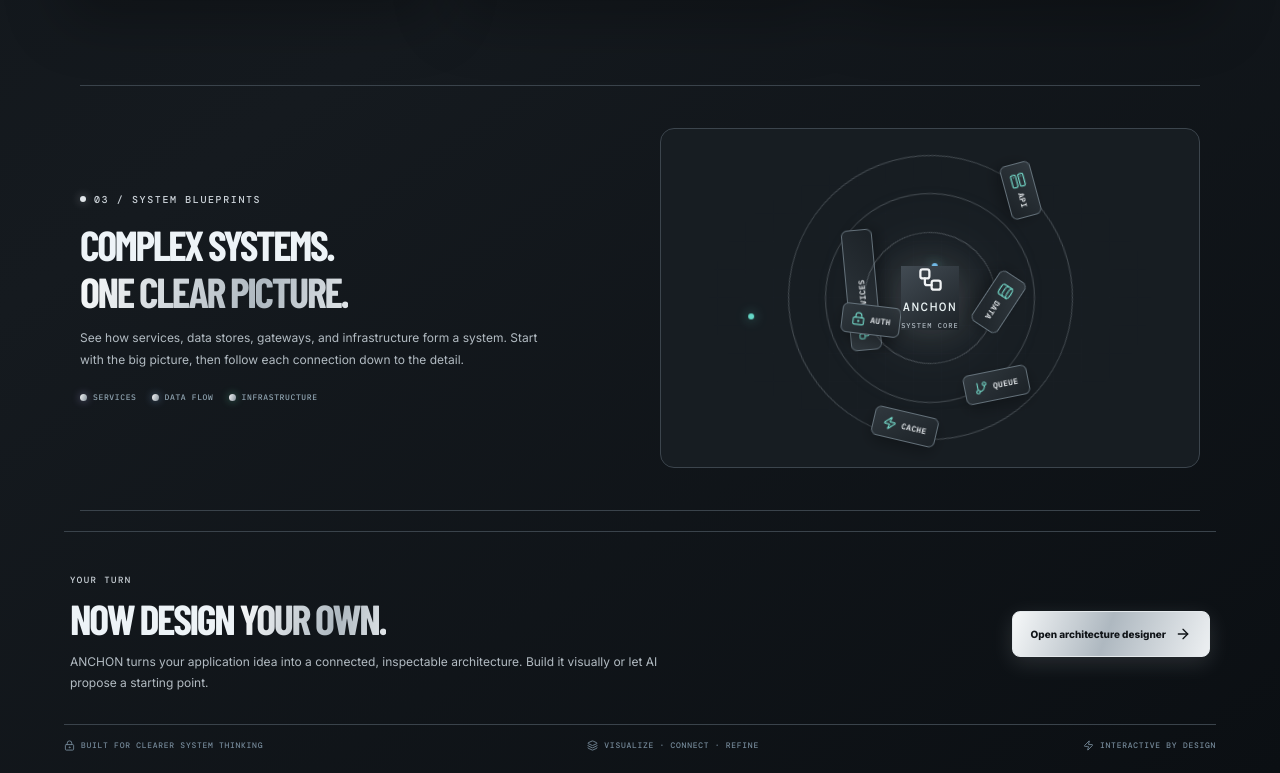
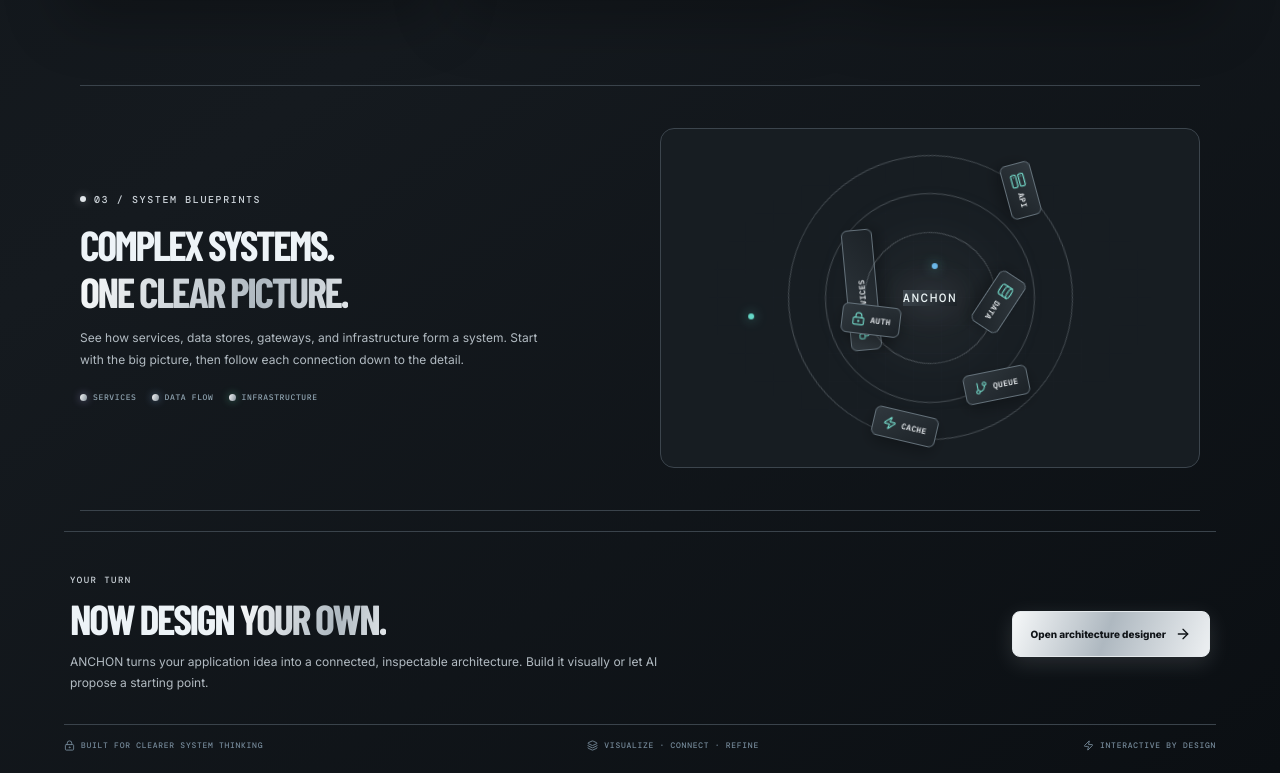
Before and after one commit to raghul0610/breachx, a React (Vite) app: page / in a window 1280 px wide. Shown: the part 1560-2333 px from the top of the page. Built offline with nearby package versions, Linux system fonts and the light colour scheme; no server answers; a web font is replaced by a local one.

Commit message:
style: simplify architecture core to ANCHON wordmark

```diff
--- a/src/components/InteractiveArchitectureLanding.tsx
+++ b/src/components/InteractiveArchitectureLanding.tsx
@@ -190,7 +190,7 @@ export function InteractiveArchitectureLanding({ onOpenDesigner }: { onOpenDesig
           <div className="iad-spiral-ring iad-spiral-ring-outer"><span className="iad-spiral-node iad-spiral-node-api"><Server size={15} /> API</span><span className="iad-spiral-node iad-spiral-node-cache"><Zap size={14} /> CACHE</span></div>
           <div className="iad-spiral-ring iad-spiral-ring-middle"><span className="iad-spiral-node iad-spiral-node-service"><Workflow size={15} /> SERVICES</span><span className="iad-spiral-node iad-spiral-node-queue"><GitBranch size={14} /> QUEUE</span></div>
           <div className="iad-spiral-ring iad-spiral-ring-inner"><span className="iad-spiral-node iad-spiral-node-db"><Database size={15} /> DATA</span><span className="iad-spiral-node iad-spiral-node-auth"><LockKeyhole size={14} /> AUTH</span></div>
-          <div className="iad-spiral-core"><Workflow size={27} /><strong>ANCHON</strong><span>SYSTEM CORE</span></div>
+          <div className="iad-spiral-core"><strong>ANCHON</strong></div>
           <span className="iad-spiral-orbit-dot iad-spiral-dot-one" /><span className="iad-spiral-orbit-dot iad-spiral-dot-two" /><span className="iad-spiral-orbit-dot iad-spiral-dot-three" />
         </div>
       </section>
```
